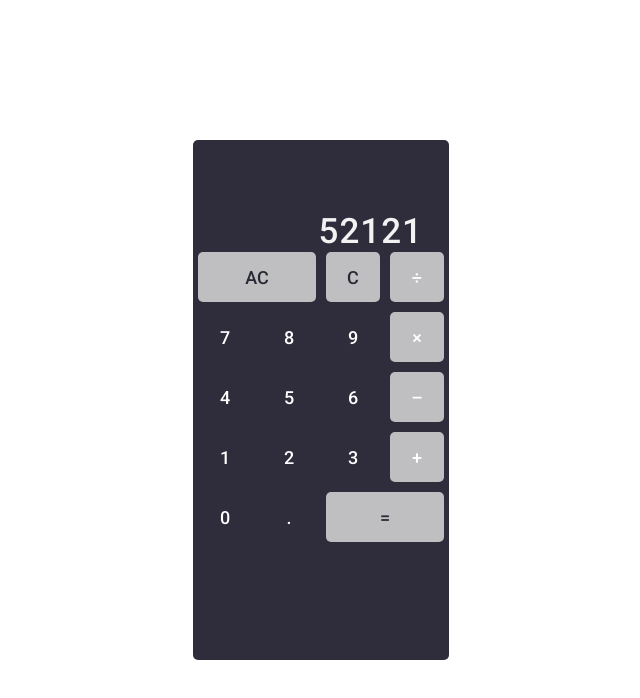
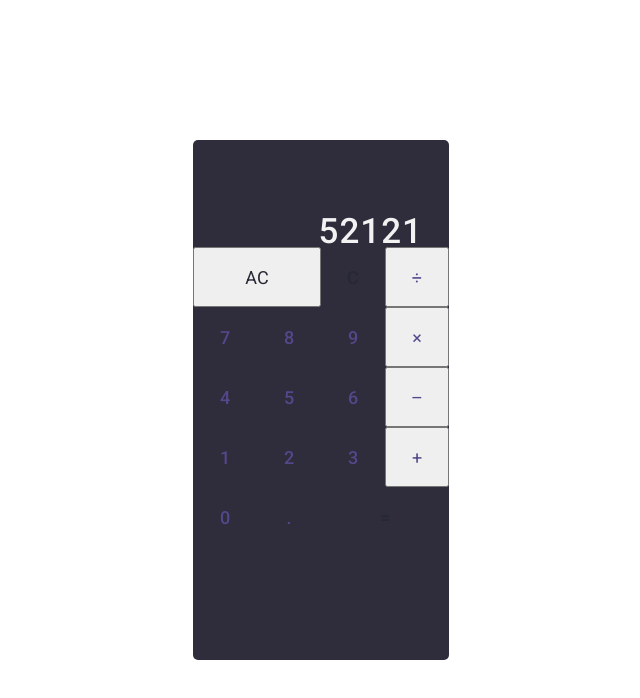
Before and after one commit to Rubendvb/calculator-react, a React (Create React App) app: page / in a window 1280 px wide. Shown: the top 698 px of the page, without its empty margins (319-959 px from the left). Built offline with nearby package versions, Linux system fonts and the light colour scheme.

Commit message:
Background Buttons

```diff
--- a/src/App.js
+++ b/src/App.js
@@ -1,6 +1,6 @@
 import React, { useState } from "react";
 import "./App.css";
-import { Main, Button, Form, Keypad, ButtonHighlight } from "./styles";
+import { Main, Button, Form, Keypad, ButtonClear, ButtonBack } from "./styles";
 
 function App() {
   const [result, setResult] = useState("52121");
@@ -33,15 +33,15 @@ function App() {
         </Form>
 
         <Keypad>
-          <ButtonHighlight onClick={clear} id="clear">
+          <ButtonClear onClick={clear} id="clear">
             AC
-          </ButtonHighlight>
-          <ButtonHighlight onClick={backspace} id="backspace">
+          </ButtonClear>
+          <Button onClick={backspace} id="backspace">
             C
-          </ButtonHighlight>
-          <ButtonHighlight name="/" onClick={handleClick}>
+          </Button>
+          <ButtonBack name="/" onClick={handleClick}>
             &divide;
-          </ButtonHighlight>
+          </ButtonBack>
           <Button name="7" onClick={handleClick}>
             7
           </Button>
@@ -51,9 +51,9 @@ function App() {
           <Button name="9" onClick={handleClick}>
             9
           </Button>
-          <ButtonHighlight name="*" onClick={handleClick}>
+          <ButtonBack name="*" onClick={handleClick}>
             &times;
-          </ButtonHighlight>
+          </ButtonBack>
           <Button name="4" onClick={handleClick}>
             4
           </Button>
@@ -63,9 +63,9 @@ function App() {
           <Button name="6" onClick={handleClick}>
             6
           </Button>
-          <ButtonHighlight name="-" onClick={handleClick}>
+          <ButtonBack name="-" onClick={handleClick}>
             &ndash;
-          </ButtonHighlight>
+          </ButtonBack>
           <Button name="1" onClick={handleClick}>
             1
           </Button>
@@ -75,18 +75,18 @@ function App() {
           <Button name="3" onClick={handleClick}>
             3
           </Button>
-          <ButtonHighlight name="+" onClick={handleClick}>
+          <ButtonBack name="+" onClick={handleClick}>
             +
-          </ButtonHighlight>
+          </ButtonBack>
           <Button name="0" onClick={handleClick}>
             0
           </Button>
           <Button name="." onClick={handleClick}>
             .
           </Button>
-          <ButtonHighlight onClick={calculate} id="result">
+          <Button onClick={calculate} id="result">
             =
-          </ButtonHighlight>
+          </Button>
         </Keypad>
       </Main>
     </>
--- a/src/styles.js
+++ b/src/styles.js
@@ -20,7 +20,7 @@ export const Button = styled.button`
   border-radius: 5px;
   cursor: pointer;
   background: #2f2c3b;
-  color: #ffffff;
+  color: #55478b;
   font-weight: 500;
 `;
 
@@ -53,6 +53,10 @@ export const Keypad = styled.div`
   grid-auto-rows: minmax(60px, auto);
 `;
 
-export const ButtonHighlight = styled(Button)`
-  background: #bfbfc1;
+export const ButtonClear = styled.button`
+  color: #55478b;
 `;
+
+export const ButtonBack = styled.button`
+  color: #55478b;
+`;
```
